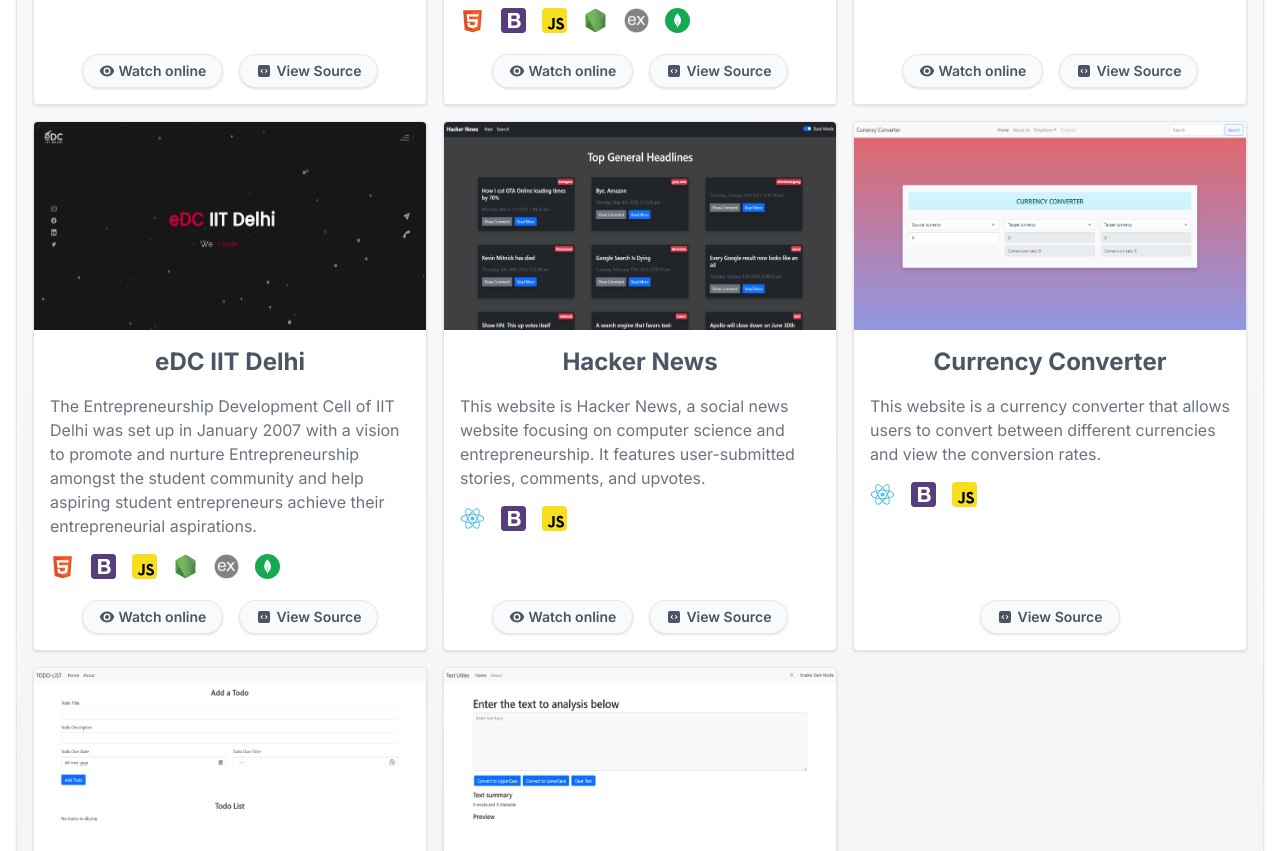
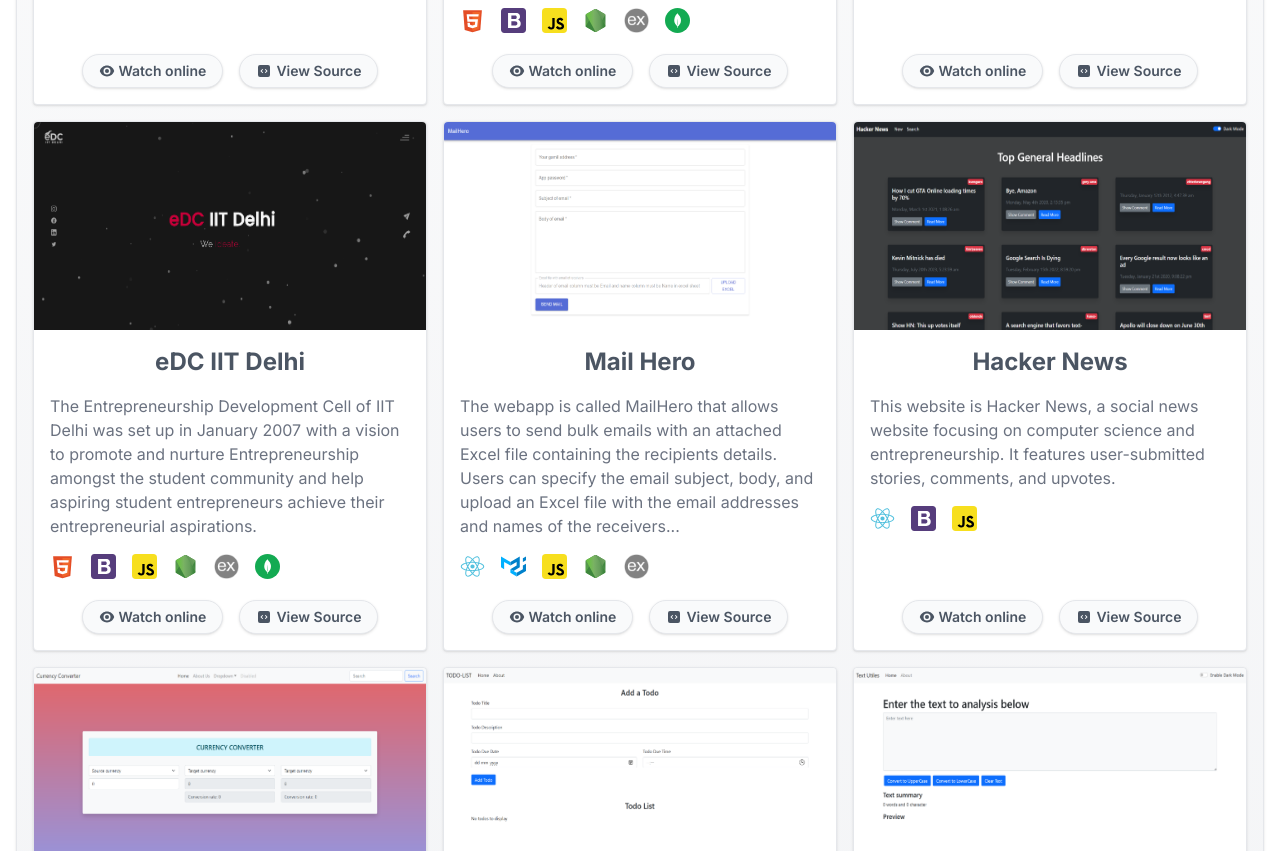
Before and after one commit to SaurabhTiwari4093/portfolio, a Next.js app: page /projects in a window 1280 px wide. Shown: the part 1940-2791 px from the top of the page. Built offline with nearby package versions, Linux system fonts and the light colour scheme.

Commit message:
Added mailhero

```diff
--- a/app/projects/page.tsx
+++ b/app/projects/page.tsx
@@ -30,6 +30,7 @@
 import BeconEdcIITDImg from "../../public/projects/becon-edc-iitd.png";
 import OpportunityPortalImg from "../../public/projects/opportunity-portal.png";
 import DemoDashboardImg from "../../public/projects/demo-dashboard.png";
+import MailHeroImg from "../../public/projects/mailhero.png";
 
 function Projects() {
   return (
@@ -69,7 +70,7 @@
           image={OpportunityPortalImg}
           title={"Opportunity Portal"}
           desc={
-            "This website is the Opportunity Portal of eDC IITD, where students and startups can connect for internships and jobs. The website allows users to select their user type, view the available opportunities, and apply online."
+            "This webapp is the Opportunity Portal of eDC IITD, where students and startups can connect for internships and jobs. The website allows users to select their user type, view the available opportunities, and apply online."
           }
           techs={[
             {
@@ -341,6 +342,37 @@
           code={"https://github.com/SaurabhTiwari4093/eDC-Main-Website"}
         />
         <OneProject
+          image={MailHeroImg}
+          title={"Mail Hero"}
+          desc={
+            "The webapp is called MailHero that allows users to send bulk emails with an attached Excel file containing the recipients details. Users can specify the email subject, body, and upload an Excel file with the email addresses and names of the receivers before sending the mail."
+          }
+          techs={[
+            {
+              img: ReactImg,
+              alt: "Next Js",
+            },
+            {
+              img: MaterialUIImg,
+              alt: "Material UI",
+            },
+            {
+              img: JSIMG,
+              alt: "JavaScript",
+            },
+            {
+              img: NodeImg,
+              alt: "Node Js",
+            },
+            {
+              img: ExpressJsImg,
+              alt: "Express Js",
+            },
+          ]}
+          href={"https://mailhero.onrender.com/"}
+          code={"https://github.com/SaurabhTiwari4093/mailhero"}
+        />
+        <OneProject
           image={HackerNewsImg}
           title={"Hacker News"}
           desc={
```
Also changed, not shown: public/projects/mailhero.png (added).
